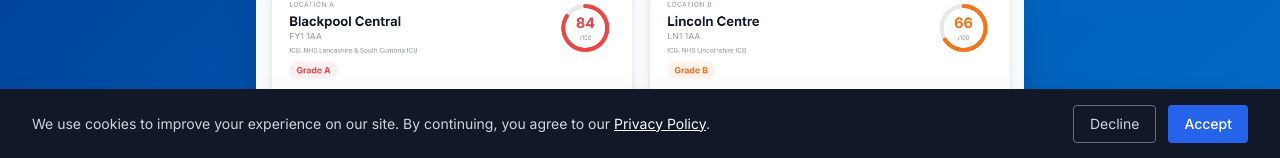
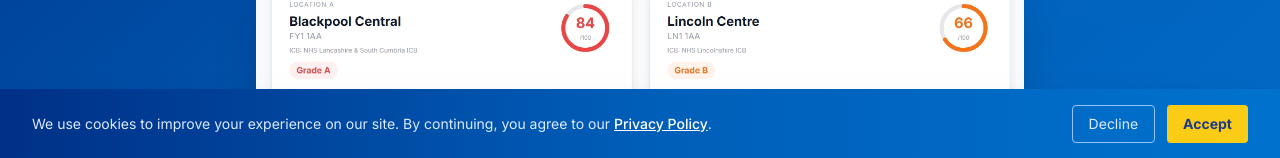
Before and after one commit to priopraos/priopraos-website, a React (Vite) app: page / in a window 1280 px wide. Shown: the part 641-799 px from the top of the page. Built offline with nearby package versions, Linux system fonts and the light colour scheme; no server answers.

Commit message:
Deploy: 2026-06-02 13:47:46

```diff
--- a/src/components/CookieBanner.tsx
+++ b/src/components/CookieBanner.tsx
@@ -24,11 +24,11 @@
   if (!visible) return null;
 
   return (
-    <div className="fixed bottom-0 left-0 right-0 z-50 bg-gray-900 text-white shadow-2xl">
+    <div className="fixed bottom-0 left-0 right-0 z-50 shadow-2xl" style={{ background: 'linear-gradient(to right, #003087, #005EB8, #0072CE)' }}>
       <div className="max-w-7xl mx-auto px-4 py-4 sm:px-6 lg:px-8 flex flex-col sm:flex-row items-start sm:items-center justify-between gap-4">
-        <p className="text-sm text-gray-300 leading-relaxed">
+        <p className="text-sm text-blue-100 leading-relaxed">
           We use cookies to improve your experience on our site. By continuing, you agree to our{' '}
-          <Link to="/privacy" className="underline text-white hover:text-gray-200 transition-colors">
+          <Link to="/privacy" className="underline text-white hover:text-yellow-300 transition-colors font-medium">
             Privacy Policy
           </Link>
           .
@@ -36,13 +36,13 @@
         <div className="flex gap-3 flex-shrink-0">
           <button
             onClick={decline}
-            className="px-4 py-2 text-sm rounded border border-gray-500 text-gray-300 hover:border-gray-300 hover:text-white transition-colors"
+            className="px-4 py-2 text-sm rounded border border-blue-300 text-blue-100 hover:border-white hover:text-white transition-colors"
           >
             Decline
           </button>
           <button
             onClick={accept}
-            className="px-4 py-2 text-sm rounded bg-blue-600 hover:bg-blue-500 text-white font-medium transition-colors"
+            className="px-4 py-2 text-sm rounded bg-yellow-400 hover:bg-yellow-300 text-blue-900 font-bold transition-colors"
           >
             Accept
           </button>
```
